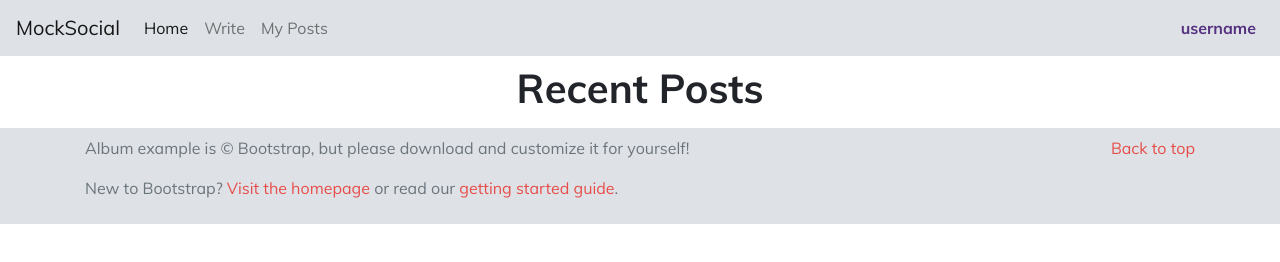
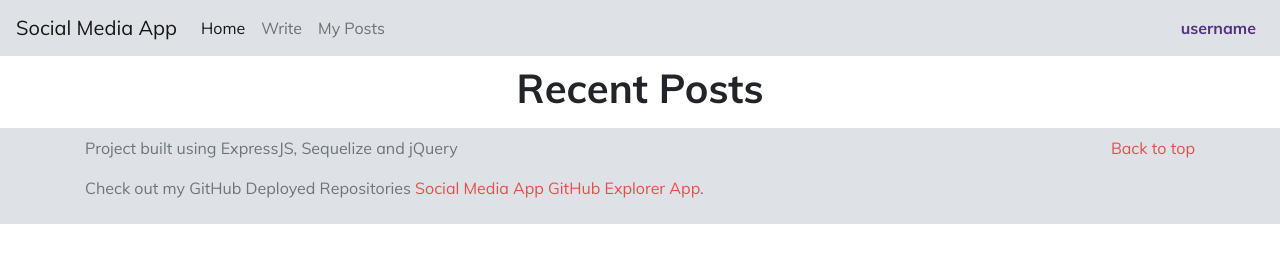
Before and after one commit to skepticalsaif/SMA_Complete, a website: page src/public/index.html in a window 1280 px wide. Drawn offline with Linux system fonts and the light colour scheme; no server answers; files whose address does not match are found by name.

Commit message:
minor fixes done
Signed-off-by: skepticalsaif <saifnizami.official@gmail.com>

```diff
--- a/src/public/components/footer.html
+++ b/src/public/components/footer.html
@@ -3,10 +3,10 @@
     <p class="float-right">
       <a href="#">Back to top</a>
     </p>
-    <p>Album example is © Bootstrap, but please download and customize it for yourself!</p>
+    <p>Project built using ExpressJS, Sequelize and jQuery</p>
     <p>
-      New to Bootstrap? <a href="https://getbootstrap.com/">Visit the homepage</a> or read our
-      <a href="/docs/4.4/getting-started/introduction/">getting started guide</a>.
+      Check out my GitHub Deployed Repositories <a href="https://github.com/skepticalsaif/SMA_Complete">Social Media App</a>
+      <a href="https://github.com/skepticalsaif/Github_Explorer_App">GitHub Explorer App</a>.
     </p>
   </div>
 </footer>
--- a/src/public/components/navbar.html
+++ b/src/public/components/navbar.html
@@ -1,5 +1,5 @@
 <nav class="navbar navbar-expand-lg navbar-light bg-light">
-  <a class="navbar-brand" href="#">MockSocial</a>
+  <a class="navbar-brand" href="#">Social Media App</a>
   <button
     class="navbar-toggler"
     type="button"
```
